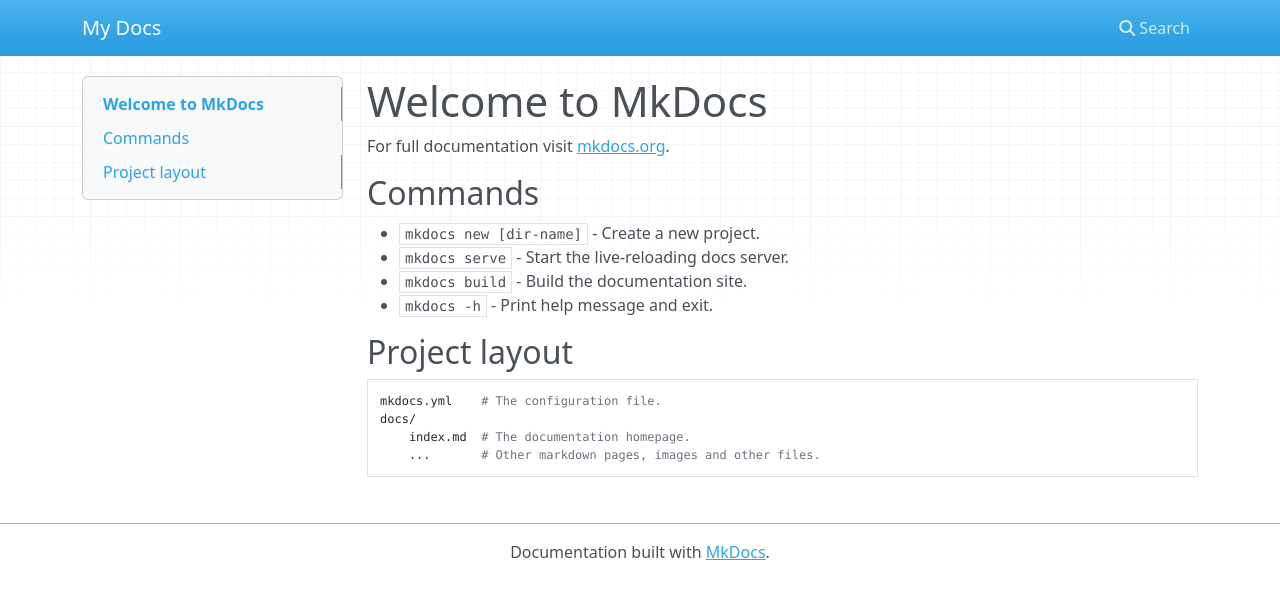
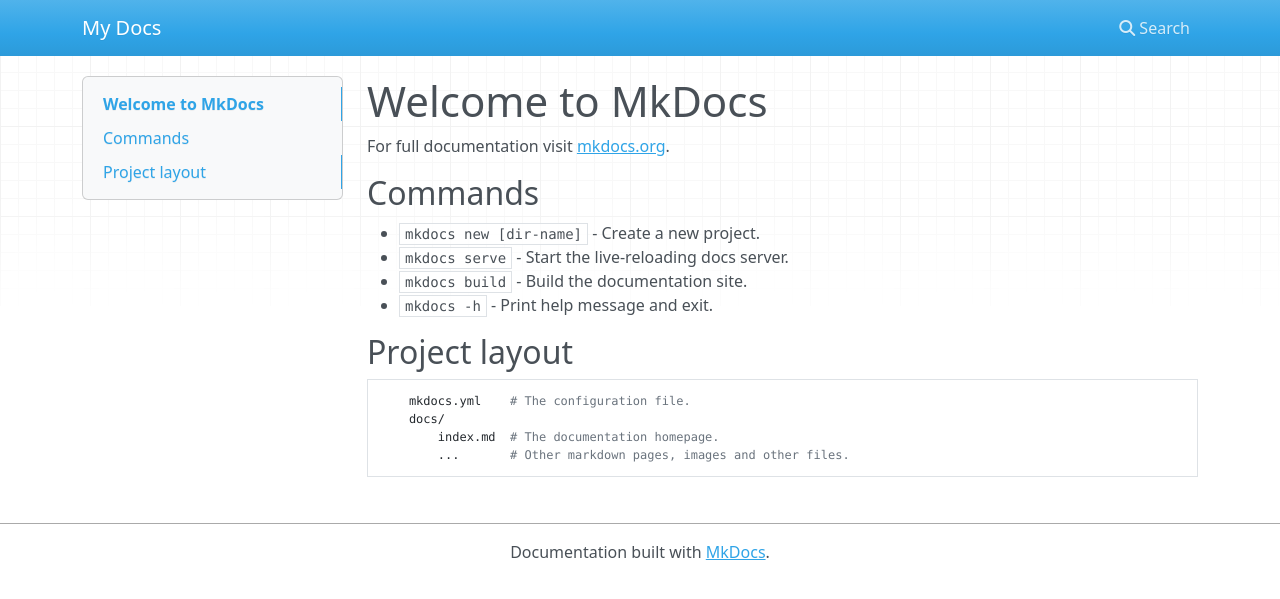
Before and after one commit to jakob1379/jakob1379.github.io, an MkDocs documentation site: the page built from docs/index.md, in a window 1280 px wide. Shown: the top 599 px of the page. Built offline with MkDocs 1.6.1, drawn with Linux system fonts in a browser that asks for light colours; nearby versions of some CDN libraries.

````diff
--- a/docs/index.md
+++ b/docs/index.md
@@ -4,14 +4,16 @@ For full documentation visit [mkdocs.org](https://www.mkdocs.org).
 
 ## Commands
 
-* `mkdocs new [dir-name]` - Create a new project.
-* `mkdocs serve` - Start the live-reloading docs server.
-* `mkdocs build` - Build the documentation site.
-* `mkdocs -h` - Print help message and exit.
+- `mkdocs new [dir-name]` - Create a new project.
+- `mkdocs serve` - Start the live-reloading docs server.
+- `mkdocs build` - Build the documentation site.
+- `mkdocs -h` - Print help message and exit.
 
 ## Project layout
 
+```
     mkdocs.yml    # The configuration file.
     docs/
         index.md  # The documentation homepage.
         ...       # Other markdown pages, images and other files.
+```
````
Also changed, not shown: pyproject.toml (+8 -8 lines), 1 other file.
